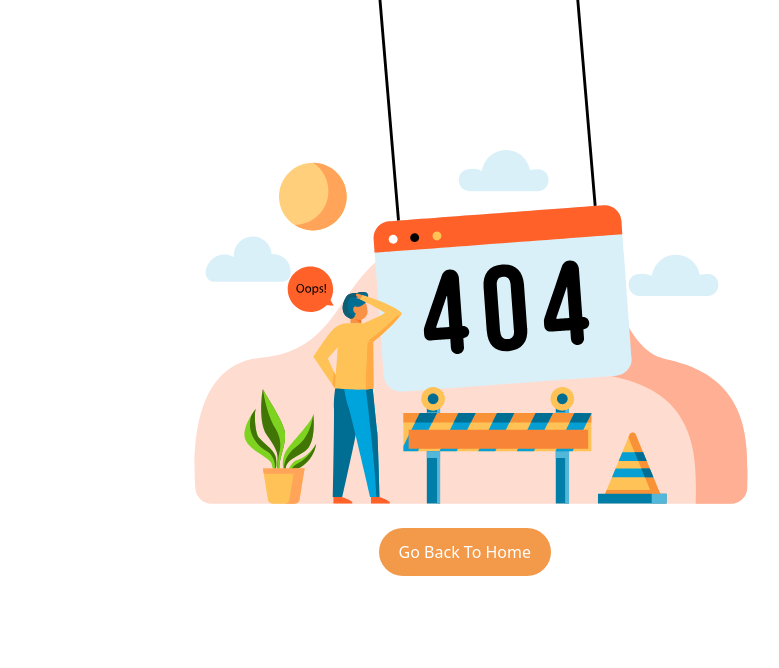
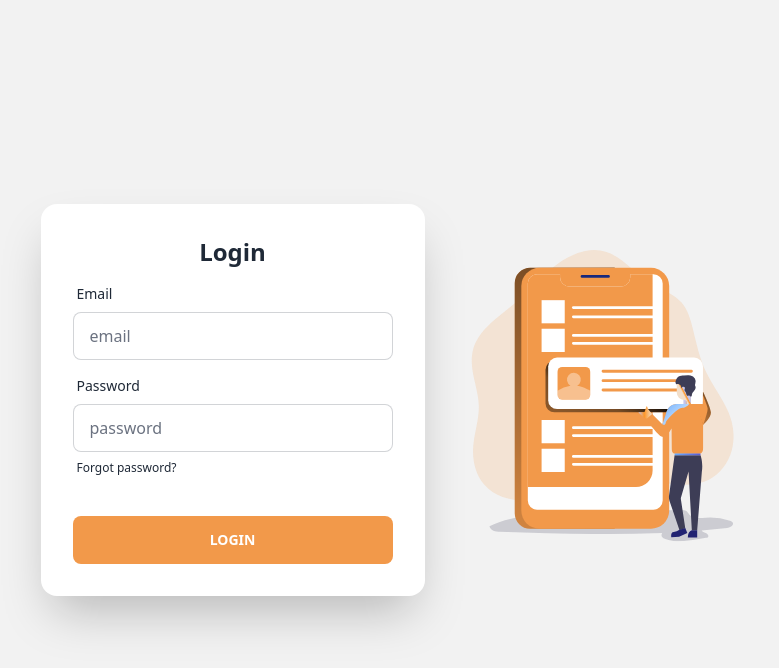
Before and after one commit to Jahid2121/pro-hunters-client, a React (Vite) app: page /login in a window 1280 px wide. Before the commit this address had no page. Shown: the top 668 px of the page, without its empty margins (169-948 px from the left). Built offline with nearby package versions, Linux system fonts and the light colour scheme.

Commit message:
Add Login Page

```diff
--- /dev/null
+++ b/src/Pages/Login/Login.jsx
@@ -0,0 +1,54 @@
+import img from "../../assets/Pictures/login.svg"
+
+const Login = () => {
+    const handleLogin = e => {
+        e.preventDefault()
+    }
+
+  return (
+    <div className="hero min-h-screen bg-base-200">
+      <div className="hero-content flex-col gap-8 lg:flex-row-reverse">
+        <div className="mt-36">
+         <img className="w-[500px] " src={img} alt="" />
+        </div>
+        <div className="card flex-shrink-0 w-full max-w-sm shadow-2xl bg-base-100">
+          <form onSubmit={handleLogin} className="card-body">
+            <h2 className="text-center font-bold text-2xl">Login</h2>
+            <div className="form-control">
+              <label className="label">
+                <span className="label-text">Email</span>
+              </label>
+              <input
+                type="email"
+                placeholder="email"
+                className="input input-bordered"
+                required
+              />
+            </div>
+            <div className="form-control">
+              <label className="label">
+                <span className="label-text">Password</span>
+              </label>
+              <input
+                type="password"
+                placeholder="password"
+                className="input input-bordered"
+                required
+              />
+              <label className="label">
+                <a href="#" className="label-text-alt link link-hover">
+                  Forgot password?
+                </a>
+              </label>
+            </div>
+            <div className="form-control mt-6">
+              <input className="btn bg-customOrange border-0 text-white" type="submit" value="Login" />
+            </div>
+          </form>
+        </div>
+      </div>
+    </div>
+  );
+};
+
+export default Login;
--- a/src/Routes/Routes.jsx
+++ b/src/Routes/Routes.jsx
@@ -6,6 +6,7 @@ import MainLayout from "../LayOut/MainLayout";
 import Home from "../Pages/Home/Home";
 import Dashboard from "../Pages/Dashboard/Dashboard";
 import ErrorPage from "../Pages/ErrorPage/ErrorPage";
+import Login from "../Pages/Login/Login";
 
 
   const router = createBrowserRouter([
@@ -26,6 +27,10 @@ import ErrorPage from "../Pages/ErrorPage/ErrorPage";
       ]
     },
     {
+      path: "/login",
+      element: <Login></Login>
+    },
+    {
         path: "/dashboard",
         element: <Dashboard ></Dashboard>,
         children: [
--- a/src/components/Navbar/NavItems.jsx
+++ b/src/components/Navbar/NavItems.jsx
@@ -1,7 +1,7 @@
 import { NavLink } from "react-router-dom";
 import "../Navbar/NavItems.css"
 const NavItems = () => {
-  const navlinks = ["home", "blogs", "dashboard"];
+  const navlinks = ["home", "blogs", "dashboard", "login"];
   return (
     <>
 
```
Also changed, not shown: src/assets/Pictures/login.svg (added).
